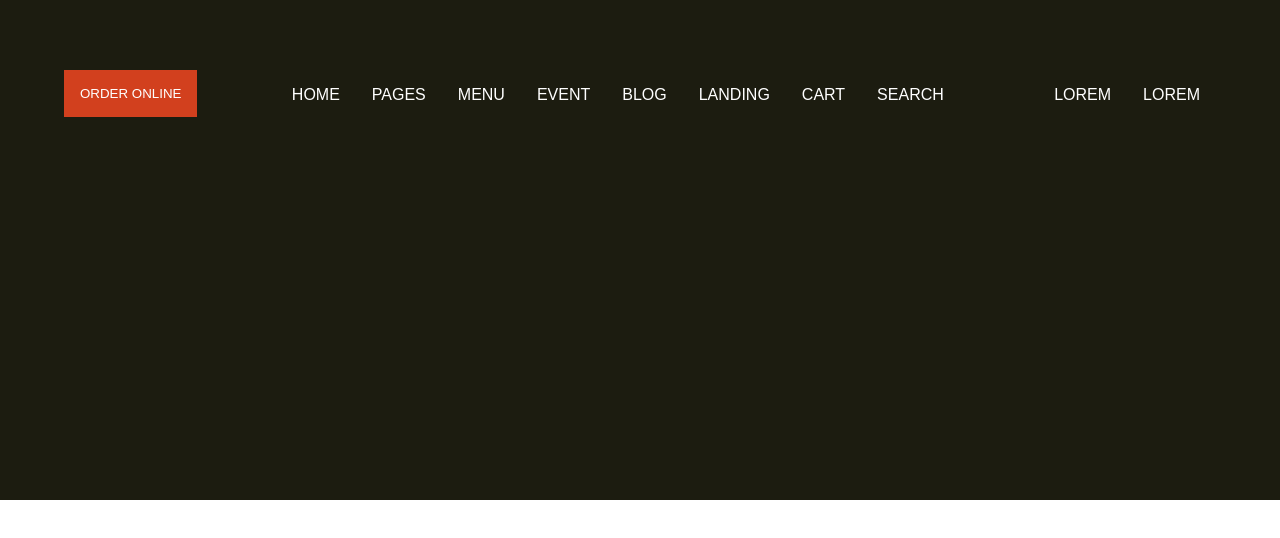
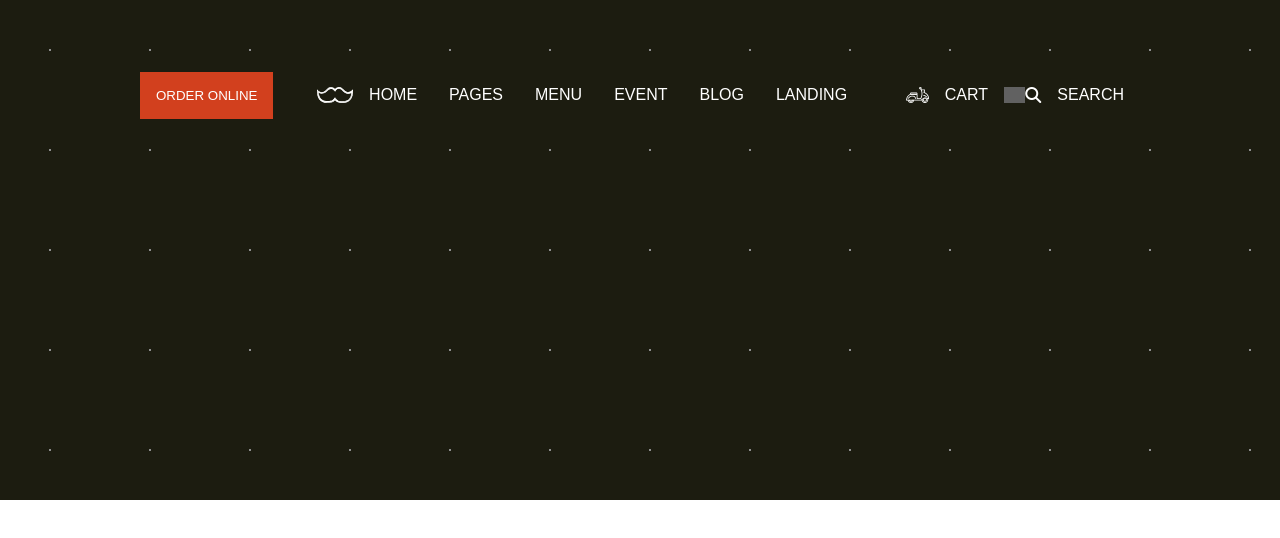
Before and after one commit to alessiogentilezza/proj-html-vuejs, a Vue app: page / in a window 1280 px wide. Shown: the top 538 px of the page. Built offline with nearby package versions, Linux system fonts and the light colour scheme; grey boxes are pictures that could not be loaded.

Commit message:
completata navbar

```diff
--- a/index.html
+++ b/index.html
@@ -4,6 +4,7 @@
     <meta charset="UTF-8" />
     <link rel="icon" type="image/svg+xml" href="/vite.svg" />
     <meta name="viewport" content="width=device-width, initial-scale=1.0" />
+    <link rel="stylesheet" href="https://cdnjs.cloudflare.com/ajax/libs/font-awesome/6.4.0/css/all.min.css" integrity="sha512-iecdLmaskl7CVkqkXNQ/ZH/XLlvWZOJyj7Yy7tcenmpD1ypASozpmT/E0iPtmFIB46ZmdtAc9eNBvH0H/ZpiBw==" crossorigin="anonymous" referrerpolicy="no-referrer" />
     <title>Vite + Vue</title>
   </head>
   <body>
--- a/src/App.vue
+++ b/src/App.vue
@@ -7,8 +7,9 @@ import PageFooter from './components/PageFooter.vue';
 export default {
   data() {
     return {
-      navLinks: [
+      navLinksSx: [
         {
+          icon: "/svg-0.svg",
           href: "#home",
           text: "HOME",
         },
@@ -32,17 +33,20 @@ export default {
           href: "#landing",
           text: "LANDING",
         },
+      ],
+      navLinksDx: [
         {
+          icon: "/svg-1.svg",
           href: "#cart",
           text: "CART",
         },
         {
+          icon: "fa-solid fa-magnifying-glass",
           href: "#search",
           text: "SEARCH",
         },
-      ],
 
-
+      ]
 
     }
   },
@@ -58,7 +62,7 @@ export default {
 
 <template>
   <header>
-    <PageHeader :arrayNav="navLinks" />
+    <PageHeader :arrayNavSX="navLinksSx" :arrayNavDX="navLinksDx" />
   </header>
 </template>
 
@@ -69,10 +73,13 @@ export default {
 header {
   height: 500px;
   background-color: $background-color-first;
+  // background-color: #8F8F8F;
   padding-top: 70px;
-}
 
-p {
-  color: red;
+  background-size: 100px 100px;
+  /* dimensione dei punti */
+  background-image: radial-gradient(#8F8F8F 1px, transparent 0);
+  /* effetto puntinato */
+
 }
 </style>
--- a/src/components/PageHeader.vue
+++ b/src/components/PageHeader.vue
@@ -5,18 +5,18 @@
     </div>
     <div> <!-- LINK NAVBAR -->
       <ul class="navbar-links">
-        <li v-for="(link, i) in arrayNav" :key="i">
+        <li v-for="(link, i) in arrayNavSX" :key="i">
+          <img :src=" link.icon " alt="">
           <a class="nav-link" :href="link.href">{{ link.text }}</a>
         </li>
       </ul>
     </div>
     <div>
       <ul class="navbar-links">
-        <li>
-          <a class="nav-link" href="#">LOREM</a>
-        </li>
-        <li>
-          <a class="nav-link" href="#">LOREM</a>
+        <li v-for="(link, i) in arrayNavDX" :key="i">
+          <img :src=" link.icon " alt="">
+          <i :class="link.icon"></i>
+          <a class="nav-link" :href="link.href">{{ link.text }}</a>
         </li>
       </ul>
 
@@ -29,7 +29,8 @@
 export default {
   name: 'PageHeader',
   props: {
-    arrayNav: Array,
+    arrayNavSX: Array,
+    arrayNavDX: Array,
   },
 
   data() {
@@ -61,7 +62,7 @@ export default {
 }
 
 .nav-link {
-  padding: 1rem;
+  padding: 0 1rem;
   text-decoration: none;
   display: inline-block;
   color: $text-color-white;
@@ -70,5 +71,20 @@ export default {
 nav.my-container {
   display: flex;
   justify-content: space-between;
+  align-items: center;
+  height: 50px;
+
 }
+li {
+  height: 100%;
+  display: flex;
+  align-items: center;
+  color: $text-color-white;
+
+}
+li img{
+  filter:invert(1) ;
+  height: 16px;
+}
+
 </style>
--- a/src/styles/general.scss
+++ b/src/styles/general.scss
@@ -12,10 +12,9 @@
 
 body {
     font-family: sans-serif;
-    // background-color: black;
 }
 
 .my-container {
-    width: 90%;
+    max-width: 1000px;
     margin: 0 auto;
 }
```
Also changed, not shown: public/svg-0.svg (renamed from src/assets/headerImg/svg-0.svg), public/svg-1.svg (renamed from src/assets/headerImg/svg-1.svg). Lines whose indentation alone changed are shown as unchanged.
